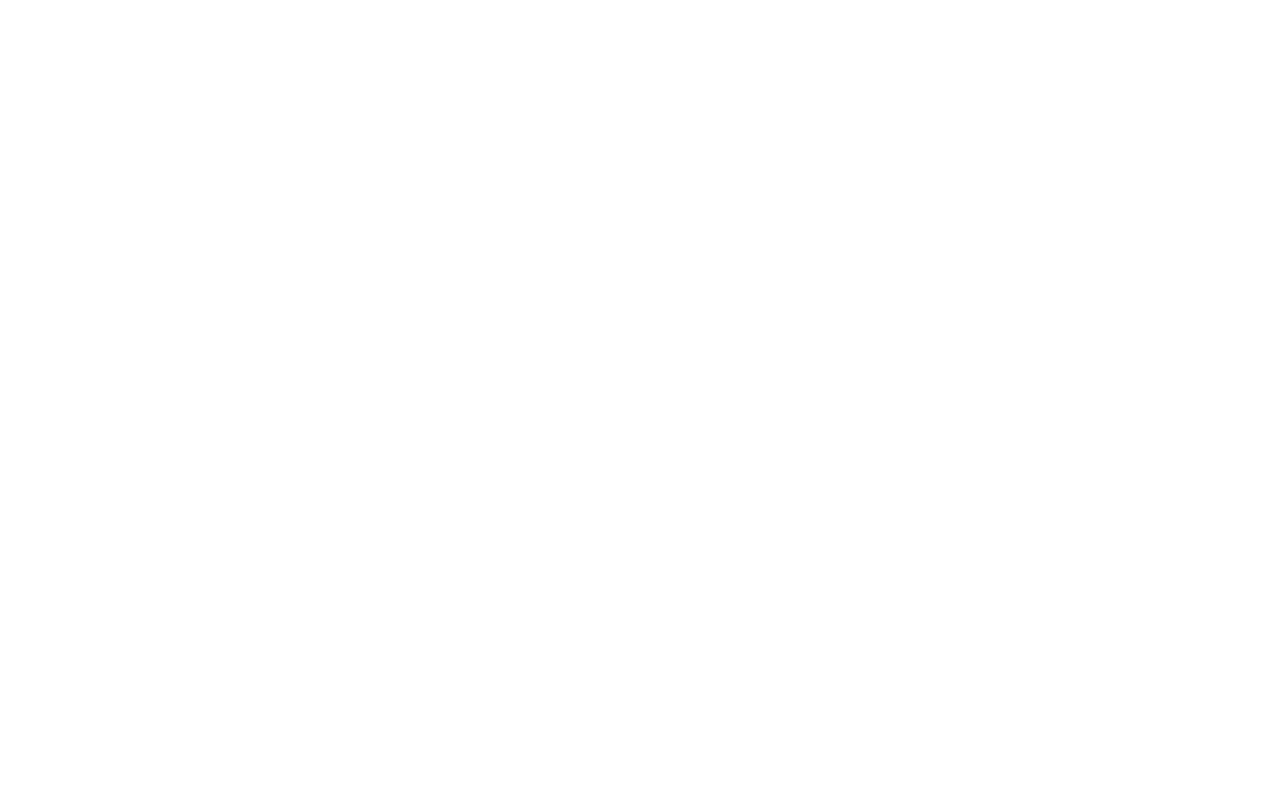
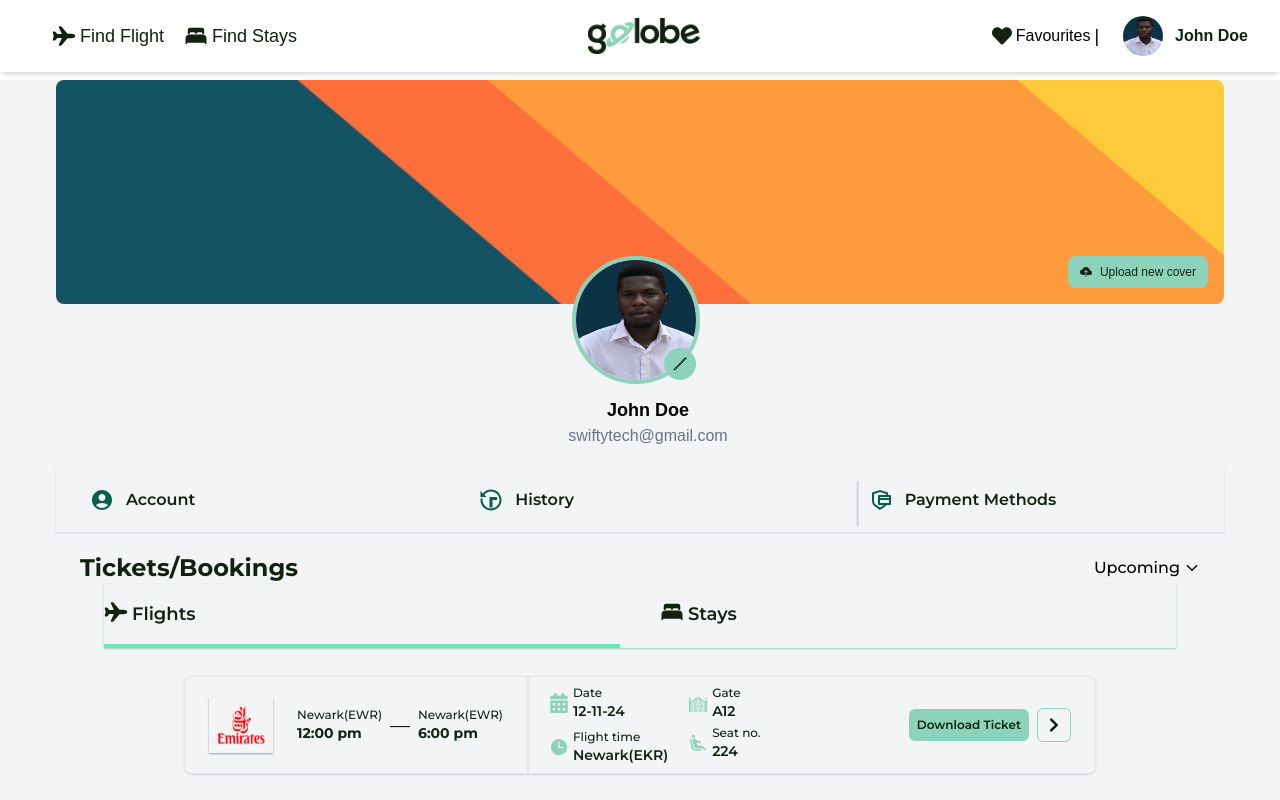
Before and after one commit to Heritagify/Travelling-Website, a React (Vite) app: page /account/ticketBookings/flightTickets in a window 1280 px wide. Before the commit this address had no page. Shown: the top 800 px of the page. Built offline with nearby package versions, Linux system fonts and the light colour scheme; a web font is replaced by a local one.

Commit message:
routing tickets page

```diff
--- a/src/AccounFlows/history/FlightTicket.jsx
+++ b/src/AccounFlows/FlightTicket.jsx
@@ -1,5 +1,5 @@
 import React from 'react';
-import Emirate from "../../assets/emirates-airline.png"
+import Emirate from "../../src/assets/emirates-airline.png"
 import { FaCalendarAlt } from "react-icons/fa";
 import { IoTime } from "react-icons/io5";
 import { GiGate } from "react-icons/gi";
@@ -60,8 +60,8 @@ function FlightTicket({ data }) {
         </div>
       </div>
       <div className='flex space-x-2 items-center'>
-        <button className='font-semibold font-monts rounded-md text-sm text-blackGreen bg-mintGreen items-center p-3 px-4'>Download Ticket</button>
-        <button className='border border-mintGreen p-3 items-center rounded-md'>
+        <button className='font-semibold font-monts rounded-md text-xs text-blackGreen bg-mintGreen items-center p-2'>Download Ticket</button>
+        <button className='border border-mintGreen p-2 items-center rounded-md'>
           <FaChevronRight className='text-blackGreen'/>
         </button>
       </div>
@@ -88,7 +88,7 @@ function TicketBooking() {
   return (
     <div>
       {ticketsData.map((ticket, index) => (
-        <TicketCard key={index} data={ticket} />
+        <FlightTicket key={index} data={ticket} />
       ))}
     </div>
   );
--- /dev/null
+++ b/src/AccounFlows/FlightTicketPage.jsx
@@ -0,0 +1,52 @@
+import React from 'react';
+import Emirate from "../../src/assets/emirates-airline.png"
+import FlightTicket from './FlightTicket';
+
+const FlightTicketPage = () => {
+    const flightTicketData = [
+        {
+          image: Emirate,
+          origin: 'Newark(EWR)',
+          departureTime: '12:00 pm',
+          destination: 'Newark(EWR)',
+          arrivalTime: '6:00 pm',
+          date: '12-11-24',
+          flightTime: 'Newark(EKR)',
+          gate: 'A12',
+          seatNo: '224'
+        },
+        {
+          image: Emirate,
+          origin: 'Newark(EWR)',
+          departureTime: '12:00 pm',
+          destination: 'Newark(EWR)',
+          arrivalTime: '6:00 pm',
+          date: '12-11-24',
+          flightTime: 'Newark(EKR)',
+          gate: 'A12',
+          seatNo: '224'
+        },
+        {
+          image: Emirate,
+          origin: 'Newark(EWR)',
+          departureTime: '12:00 pm',
+          destination: 'Newark(EWR)',
+          arrivalTime: '6:00 pm',
+          date: '12-11-24',
+          flightTime: 'Newark(EKR)',
+          gate: 'A12',
+          seatNo: '224'
+        },
+    ];
+
+
+  return (
+    <div className="mx-20">
+      {flightTicketData.map((ticket, index) => (
+        <FlightTicket key={index} data={ticket} />
+      ))}
+    </div>
+  );
+};
+
+export default FlightTicketPage;
--- a/src/AccounFlows/history/StayTicket.jsx
+++ b/src/AccounFlows/StayTicket.jsx
@@ -1,5 +1,5 @@
 import React from 'react';
-import Cvk from "../../assets/cvk.png";
+import Cvk from "../../src/assets/cvk.png";
 import { IoTime } from "react-icons/io5";
 import { MdSensorDoor } from "react-icons/md";
 import { FaChevronRight } from "react-icons/fa";
--- /dev/null
+++ b/src/AccounFlows/StayTicketPage.jsx
@@ -0,0 +1,48 @@
+import React from 'react';
+import Cvk from "../../src/assets/cvk.png";
+import StayTicket from './StayTicket';
+
+const StayTicketPage = () => {
+    const stayTicketData = [
+        {
+          image: Cvk,
+          origin: 'Check-In',
+          arrivalTime: 'Thur, Dec 6',
+          leave: 'Check Out',
+          departureDate: 'Fri, Dec 11 ',
+          checkIn: '12:00 pm',
+          checkOut: '11:30 am',
+          roomNo: 'On arrival'
+        },
+        {
+          image: Cvk,
+          origin: 'Check-In',
+          arrivalTime: 'Thur, Dec 6',
+          leave: 'Check Out',
+          departureDate: 'Fri, Dec 11 ',
+          checkIn: '12:00 pm',
+          checkOut: '11:30 am',
+          roomNo: 'On arrival'
+        },
+        {
+          image: Cvk,
+          origin: 'Check-In',
+          arrivalTime: 'Thur, Dec 6',
+          leave: 'Check Out',
+          departureDate: 'Fri, Dec 11 ',
+          checkIn: '12:00 pm',
+          checkOut: '11:30 am',
+          roomNo: 'On arrival'
+        },
+    ];
+
+  return (
+    <div className="mx-20">
+      {stayTicketData.map((ticket, index) => (
+        <StayTicket key={index} data={ticket} />
+      ))}
+    </div>
+  );
+};
+
+export default StayTicketPage;
--- a/src/AccounFlows/TicketsBookings.jsx
+++ b/src/AccounFlows/TicketsBookings.jsx
@@ -1,84 +1,10 @@
 import React from 'react';
 import { IoChevronDownSharp } from "react-icons/io5";
 import { IoAirplane, IoBed } from 'react-icons/io5';
-import Emirate from "../../src/assets/emirates-airline.png"
-import Cvk from "../../src/assets/cvk.png";
 import { Link, Outlet } from "react-router-dom";
 
 
-
-import FlightTicket from './history/FlightTicket';
-import StayTicket from './history/StayTicket';
-
 const TicketsBookings = () => {
-  const flightTicketData = [
-    {
-      image: Emirate,
-      origin: 'Newark(EWR)',
-      departureTime: '12:00 pm',
-      destination: 'Newark(EWR)',
-      arrivalTime: '6:00 pm',
-      date: '12-11-24',
-      flightTime: 'Newark(EKR)',
-      gate: 'A12',
-      seatNo: '224'
-    },
-    {
-      image: Emirate,
-      origin: 'Newark(EWR)',
-      departureTime: '12:00 pm',
-      destination: 'Newark(EWR)',
-      arrivalTime: '6:00 pm',
-      date: '12-11-24',
-      flightTime: 'Newark(EKR)',
-      gate: 'A12',
-      seatNo: '224'
-    },
-    {
-      image: Emirate,
-      origin: 'Newark(EWR)',
-      departureTime: '12:00 pm',
-      destination: 'Newark(EWR)',
-      arrivalTime: '6:00 pm',
-      date: '12-11-24',
-      flightTime: 'Newark(EKR)',
-      gate: 'A12',
-      seatNo: '224'
-    },
-];
-  const stayTicketData = [
-    {
-      image: Cvk,
-      origin: 'Check-In',
-      arrivalTime: 'Thur, Dec 6',
-      leave: 'Check Out',
-      departureDate: 'Fri, Dec 11 ',
-      checkIn: '12:00 pm',
-      checkOut: '11:30 am',
-      roomNo: 'On arrival'
-    },
-    {
-      image: Cvk,
-      origin: 'Check-In',
-      arrivalTime: 'Thur, Dec 6',
-      leave: 'Check Out',
-      departureDate: 'Fri, Dec 11 ',
-      checkIn: '12:00 pm',
-      checkOut: '11:30 am',
-      roomNo: 'On arrival'
-    },
-    {
-      image: Cvk,
-      origin: 'Check-In',
-      arrivalTime: 'Thur, Dec 6',
-      leave: 'Check Out',
-      departureDate: 'Fri, Dec 11 ',
-      checkIn: '12:00 pm',
-      checkOut: '11:30 am',
-      roomNo: 'On arrival'
-    },
-];
-
   return (
     <div className='mx-20'>
       <div className='flex justify-between mt-5'>
@@ -87,21 +13,15 @@ const TicketsBookings = () => {
       </div>
 
       <div className='flex mx-6 shadow-sm shadow-mintGreen font-semibold font-monts'>
-        <Link to='/history/flightTicket' className="w-1/2 flex py-4 text-blackGreen text-lg border-b-4 border-emerald-300">
+        <Link to='/account/ticketBookings/flightTickets' className="w-1/2 flex py-4 text-blackGreen text-lg border-b-4 border-emerald-300">
           <IoAirplane className="mr-1 text-2xl" />Flights
         </Link>
-        <Link to='/history/stayTicket' className="w-1/2 ml-10 flex py-4 text-blackGreen text-lg">
+        <Link to='/account/ticketBookings/stayTicket' className="w-1/2 ml-10 flex py-4 text-blackGreen text-lg">
           <IoBed className="mr-1 text-2xl" />Stays
         </Link>
       </div>
 
-      {flightTicketData.map((ticket, index) => (
-        <FlightTicket key={index} data={ticket} />
-      ))}
-      {stayTicketData.map((ticket, index) => (
-        <StayTicket key={index} data={ticket} />
-      ))}
-
+      <Outlet />
     </div>
   )
 }
--- a/src/AccounFlows/UserAcoount.jsx
+++ b/src/AccounFlows/UserAcoount.jsx
@@ -36,8 +36,8 @@ const UserAccount = () => {
   };
 
   return (
-    <div className="mt-5 mx-16">
-      <h1 className="text-2xl font-monts font-semibold mb-2">Account</h1>
+    <div className="mt-5 mx-3 md:mx-16">
+      <h1 className="text-2xl  text-center md:text-left font-monts font-semibold mb-2">Account</h1>
       <div className="shadow-md border-2 rounded-2xl shadow-gray-300 p-5">
         {Object.entries(userData).map(([field, value]) => (
           <div key={field} className="mb-4">
--- a/src/App.jsx
+++ b/src/App.jsx
@@ -15,8 +15,8 @@ const Account = React.lazy(() => import("./AccounFlows/Account"));
 import UserAccount from "./AccounFlows/UserAcoount";
 import PaymentMethod from "./AccounFlows/PaymentMethod";
 import TicketsBookings from "./AccounFlows/TicketsBookings";
-// import FlightTicket from "./AccounFlows/history/FlightTicket";
-// import StayTicket from "./AccounFlows/history/StayTicket";
+import FlightTicketPage from "./AccounFlows/FlightTicketPage";
+import StayTicketPage from "./AccounFlows/StayTicketPage";
 
 const BookingDetail = React.lazy(() => import("./HotelFlows/BookingDetail"));
 const FlightBooking = React.lazy(() => import("./FlightFlows/FlightBooking"));
@@ -38,8 +38,11 @@ function App() {
           <Route path="/signUp" element={<SignUp />} />
           <Route path="/account" element={<Account />} >
             <Route path="/account/userAccount" element={<UserAccount />} />
-            <Route path="/account/ticketBookings" element={<TicketsBookings />} />
-            <Route path="paymentMethod" element={<PaymentMethod />} />
+            <Route path="/account/ticketBookings" element={<TicketsBookings />}>
+              <Route path="/account/ticketBookings/flightTickets" element={<FlightTicketPage />} />
+              <Route path="/account/ticketBookings/stayTicket" element={<StayTicketPage />} />
+            </Route>
+            <Route path="/account/paymentMethod" element={<PaymentMethod />} />
           </Route>
           {/* <Route path="/paymentForm" element={<PaymentForm />} /> */}
           <Route path="/bookingDetail" element={<BookingDetail />} />
```
